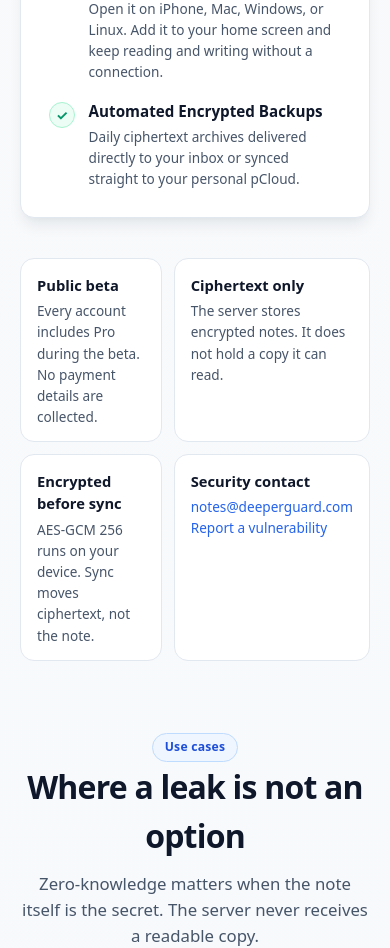
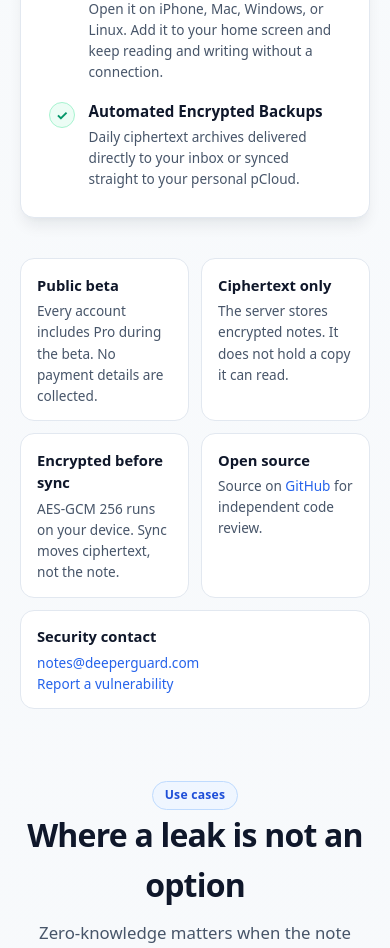
Before and after one commit to deeperguard/Deeperguard, a Flask app: page / in a window 390 px wide. Shown: the part 1207-2155 px from the top of the page. Run offline with Flask 3, Linux system fonts and the light colour scheme; parts of the project's set-up code (start-up, migrations or seed data) failed here and were passed over; some libraries are stand-ins or nearby versions.

Commit message:
Marketing: open-source GitHub callout on homepage (#37)
Trust strip, FAQ, and footer link point to the public repo for code review.
Responsive grid updated for five trust cards.

Co-authored-by: Cursor Agent <cursoragent@cursor.com>
Co-authored-by: deeperguard <deeperguard@users.noreply.github.com>

```diff
--- a/app/static/css/marketing.css
+++ b/app/static/css/marketing.css
@@ -374,9 +374,12 @@ a:focus-visible, button:focus-visible, input:focus-visible, textarea:focus-visib
 }
 .mk-trust {
   display: grid;
-  grid-template-columns: repeat(4, minmax(0, 1fr));
+  grid-template-columns: repeat(5, minmax(0, 1fr));
   gap: 0.75rem;
   margin: 0.5rem 0 2.5rem;
+}
+@media (max-width: 1080px) {
+  .mk-trust { grid-template-columns: repeat(3, minmax(0, 1fr)); }
 }
 .mk-trust article {
   background: var(--mk-panel);
@@ -388,6 +391,11 @@ a:focus-visible, button:focus-visible, input:focus-visible, textarea:focus-visib
 .mk-trust p { margin: 0; color: var(--mk-muted); font-size: 0.85rem; }
 @media (max-width: 860px) {
   .mk-trust { grid-template-columns: 1fr 1fr; }
+}
+@media (max-width: 640px) {
+  .mk-trust article:last-child:nth-child(odd) {
+    grid-column: 1 / -1;
+  }
 }
 
 .mk-hero-card {
--- a/app/templates/marketing.html
+++ b/app/templates/marketing.html
@@ -126,6 +126,10 @@
       <article>
         <strong>Encrypted before sync</strong>
         <p>AES-GCM 256 runs on your device. Sync moves ciphertext, not the note.</p>
+      </article>
+      <article>
+        <strong>Open source</strong>
+        <p>Source on <a href="https://github.com/deeperguard/Deeperguard" target="_blank" rel="noopener noreferrer">GitHub</a> for independent code review.</p>
       </article>
       <article>
         <strong>Security contact</strong>
@@ -513,6 +517,10 @@
         <p>No. Notes, titles, and attachments are encrypted in your browser using AES-GCM before syncing. We only store encrypted binary ciphertext. Your vault password is never transmitted in readable form.</p>
       </details>
       <details>
+        <summary>Can I review the source code?</summary>
+        <p>Yes. Deeperguard is open source. The full application source is on <a href="https://github.com/deeperguard/Deeperguard" target="_blank" rel="noopener noreferrer">GitHub</a> so you can inspect the encryption, sync, and client logic yourself.</p>
+      </details>
+      <details>
         <summary>Do I have to download or install an application from an app store?</summary>
         <p>No. Deeperguard runs as a fast Progressive Web App (PWA) in any modern browser. On iOS Safari or Android Chrome, simply select "Add to Home Screen" for a full-screen, offline-capable experience.</p>
       </details>
@@ -596,6 +604,7 @@
       <nav aria-label="Footer Navigation">
         <a href="/privacy">Privacy</a>
         <a href="/terms">Terms</a>
+        <a href="https://github.com/deeperguard/Deeperguard" target="_blank" rel="noopener noreferrer">GitHub</a>
         <a href="#security">Security</a>
         <a href="#pricing">Pricing</a>
         <a href="#faq">FAQ</a>
```
